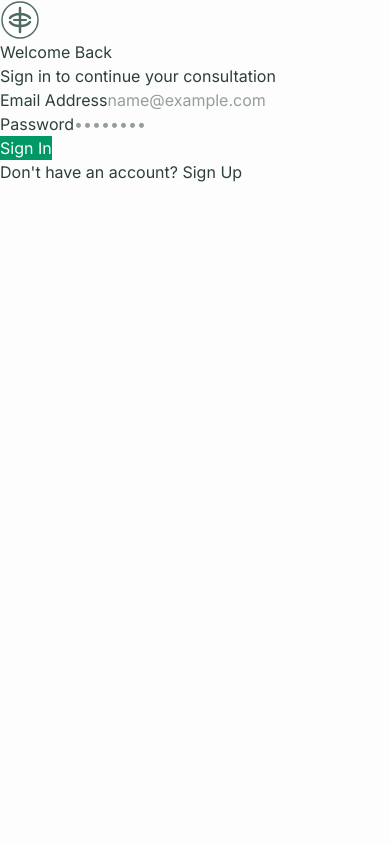
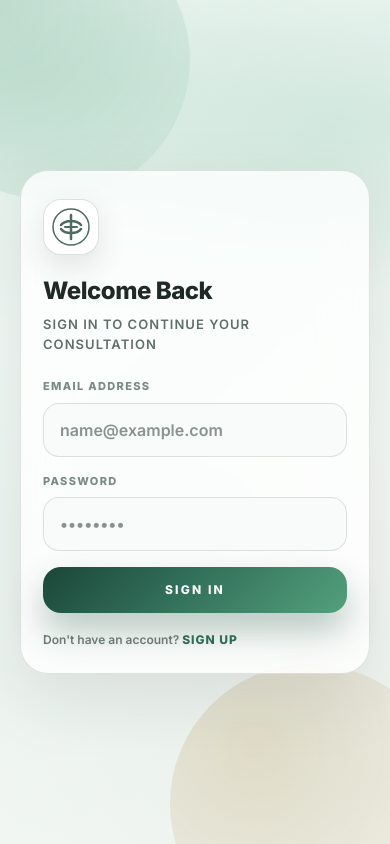
Before and after one commit to AaryaaSastry/ayurveda-app, a React (Vite) app in the folder frontend_chat/: page /login in a window 390 px wide. Built offline with nearby package versions, Linux system fonts and the light colour scheme; no server answers.

Commit message:
feat: add responsive authentication styles with glassmorphism effects and improved layout

```diff
--- a/frontend_chat/src/index.css
+++ b/frontend_chat/src/index.css
@@ -98,3 +98,213 @@ html, body {
   -ms-overflow-style: none;
   scrollbar-width: none;
 }
+
+/* Auth (Login/Signup) */
+.auth-container {
+  min-height: 100vh;
+  display: flex;
+  align-items: center;
+  justify-content: center;
+  padding: 48px 20px;
+  background:
+    radial-gradient(900px 400px at 10% 10%, rgba(194, 225, 210, 0.45), transparent 60%),
+    radial-gradient(700px 300px at 85% 15%, rgba(164, 206, 190, 0.35), transparent 55%),
+    radial-gradient(800px 500px at 70% 90%, rgba(231, 239, 235, 0.8), transparent 65%),
+    linear-gradient(140deg, #f7fbf9 0%, #eef6f2 45%, #fdfcf7 100%);
+  position: relative;
+  overflow: hidden;
+}
+
+.auth-card {
+  width: min(520px, 92vw);
+  background: rgba(255, 255, 255, 0.85);
+  border: 1px solid rgba(78, 108, 97, 0.15);
+  box-shadow: 0 30px 80px rgba(30, 44, 39, 0.12);
+  border-radius: 28px;
+  padding: 32px 36px 28px;
+  position: relative;
+  z-index: 2;
+  backdrop-filter: blur(18px) saturate(120%);
+  animation: fadeIn 0.6s cubic-bezier(0.16, 1, 0.3, 1) both;
+}
+
+.glass-morphism {
+  background: rgba(255, 255, 255, 0.78);
+  border: 1px solid rgba(78, 108, 97, 0.18);
+  box-shadow: 0 24px 70px rgba(30, 44, 39, 0.1);
+  backdrop-filter: blur(22px) saturate(135%);
+}
+
+.auth-header {
+  text-align: left;
+  margin-bottom: 24px;
+}
+
+.auth-logo {
+  width: 56px;
+  height: 56px;
+  border-radius: 18px;
+  display: grid;
+  place-items: center;
+  background: #ffffff;
+  border: 1px solid rgba(78, 108, 97, 0.2);
+  box-shadow: 0 12px 30px rgba(33, 52, 45, 0.12);
+  margin-bottom: 18px;
+}
+
+.auth-header h1 {
+  font-size: 28px;
+  font-weight: 800;
+  letter-spacing: -0.02em;
+  color: #1f2a26;
+  margin: 0 0 6px;
+}
+
+.auth-header p {
+  color: #5f6f67;
+  font-size: 13px;
+  font-weight: 600;
+  letter-spacing: 0.08em;
+  text-transform: uppercase;
+}
+
+.auth-form {
+  display: grid;
+  gap: 16px;
+}
+
+.form-group {
+  display: grid;
+  gap: 8px;
+}
+
+.form-group label {
+  font-size: 11px;
+  font-weight: 800;
+  letter-spacing: 0.12em;
+  text-transform: uppercase;
+  color: #7b8b83;
+}
+
+.form-group input {
+  width: 100%;
+  padding: 14px 16px;
+  border-radius: 16px;
+  border: 1px solid rgba(78, 108, 97, 0.18);
+  background: rgba(248, 251, 249, 0.9);
+  color: #1e2a26;
+  font-weight: 600;
+  transition: border-color 0.2s ease, box-shadow 0.2s ease, transform 0.2s ease;
+}
+
+.form-group input:focus {
+  outline: none;
+  border-color: rgba(60, 116, 94, 0.6);
+  box-shadow: 0 0 0 4px rgba(115, 164, 142, 0.18);
+  transform: translateY(-1px);
+}
+
+.auth-error {
+  padding: 12px 14px;
+  border-radius: 14px;
+  background: rgba(200, 58, 58, 0.08);
+  color: #8f1d1d;
+  font-weight: 700;
+  font-size: 12px;
+  letter-spacing: 0.04em;
+  border: 1px solid rgba(200, 58, 58, 0.15);
+}
+
+.auth-submit-btn {
+  border: none;
+  border-radius: 18px;
+  padding: 14px 18px;
+  font-weight: 800;
+  letter-spacing: 0.18em;
+  text-transform: uppercase;
+  font-size: 12px;
+  cursor: pointer;
+  background: linear-gradient(135deg, #1b4638 0%, #2f6b57 40%, #53a07c 100%);
+  box-shadow: 0 18px 35px rgba(28, 73, 57, 0.3);
+  transition: transform 0.2s ease, box-shadow 0.2s ease, filter 0.2s ease;
+}
+
+.auth-submit-btn:hover {
+  transform: translateY(-1px);
+  box-shadow: 0 24px 45px rgba(28, 73, 57, 0.35);
+  filter: brightness(1.03);
+}
+
+.auth-submit-btn:disabled {
+  cursor: not-allowed;
+  filter: grayscale(0.5) brightness(0.95);
+  box-shadow: none;
+}
+
+.auth-footer {
+  margin-top: 18px;
+  text-align: left;
+  font-size: 12px;
+  color: #6a7a72;
+  font-weight: 600;
+}
+
+.auth-toggle-btn {
+  border: none;
+  background: none;
+  color: #2f6b57;
+  font-weight: 800;
+  letter-spacing: 0.08em;
+  text-transform: uppercase;
+  cursor: pointer;
+  padding: 0;
+}
+
+.auth-toggle-btn:hover {
+  color: #1b4638;
+}
+
+.loader {
+  width: 18px;
+  height: 18px;
+  border-radius: 50%;
+  border: 2px solid rgba(255, 255, 255, 0.5);
+  border-top-color: #ffffff;
+  display: inline-block;
+  animation: spin 0.9s linear infinite;
+}
+
+@keyframes spin {
+  to { transform: rotate(360deg); }
+}
+
+.auth-decoration {
+  position: absolute;
+  width: 280px;
+  height: 280px;
+  border-radius: 50%;
+  background: radial-gradient(circle at 30% 30%, rgba(83, 160, 124, 0.35), rgba(83, 160, 124, 0.05));
+  filter: blur(0px);
+  opacity: 0.8;
+}
+
+.auth-decoration-1 {
+  top: -80px;
+  left: -90px;
+}
+
+.auth-decoration-2 {
+  bottom: -100px;
+  right: -60px;
+  background: radial-gradient(circle at 30% 30%, rgba(190, 156, 91, 0.32), rgba(190, 156, 91, 0.06));
+}
+
+@media (max-width: 640px) {
+  .auth-card {
+    padding: 28px 22px 24px;
+  }
+
+  .auth-header h1 {
+    font-size: 24px;
+  }
+}
```
